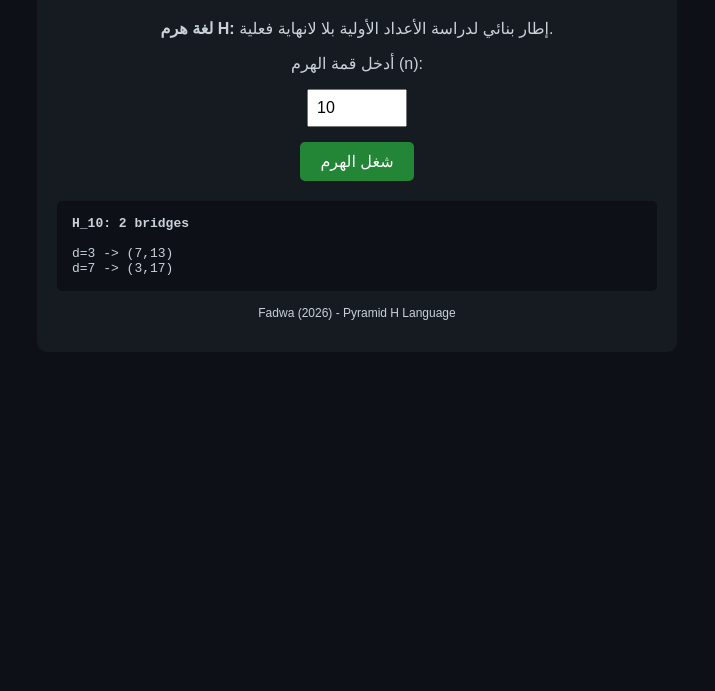
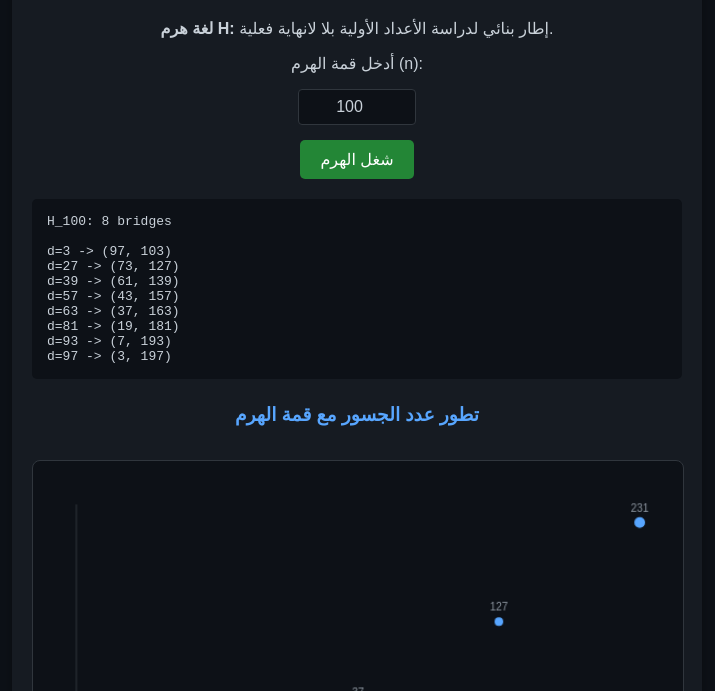
Before and after one commit to lusi250285-coder/Omega-h, a plain HTML site: page index.html in a window 1280 px wide. Both pictures are taken after a click on the button "شغل الهرم". Shown: the part 109-800 px from the top of the page, without its empty margins (283-998 px from the left). Drawn offline with Linux system fonts and the light colour scheme.

Commit message:
Enhance UI with new styles and chart integration
Updated styles and added new elements for better UI and functionality.

```diff
--- a/index.html
+++ b/index.html
@@ -6,10 +6,12 @@
 <title>Pyramid H Language</title>
 <style>
 body{font-family:Arial;background:#0d1117;color:#c9d1d9;text-align:center;padding:20px}
-.container{max-width:600px;margin:auto;background:#161b22;padding:20px;border-radius:10px}
+.container{max-width:650px;margin:auto;background:#161b22;padding:20px;border-radius:10px;box-shadow:0 4px 12px rgba(0,0,0,0.3)}
 h1{color:#58a6ff}
 button{background:#238636;color:white;border:none;padding:10px 20px;font-size:16px;border-radius:5px;cursor:pointer;margin-top:15px}
-#results{margin-top:20px;text-align:left;background:#0d1117;padding:15px;border-radius:5px;font-family:monospace}
+button:hover{background:#2ea043}
+#results{margin-top:20px;text-align:left;background:#0d1117;padding:15px;border-radius:5px;font-family:monospace;white-space:pre-wrap;max-height:250px;overflow-y:auto}
+canvas{background:#0d1117;border-radius:8px;margin-top:15px;width:100%;border:1px solid #30363d}
 </style>
 </head>
 <body>
@@ -17,32 +19,121 @@ button{background:#238636;color:white;border:none;padding:10px 20px;font-size:16
 <h1>Pyramid H Language</h1>
 <p><strong>لغة هرم H:</strong> إطار بنائي لدراسة الأعداد الأولية بلا لانهاية فعلية.</p>
 <p>أدخل قمة الهرم (n):</p>
-<input type="number" id="apexInput" value="10" min="2" max="1000" style="padding:8px;font-size:16px;width:80px">
+<input type="number" id="apexInput" value="100" min="2" max="10000" style="padding:8px;font-size:16px;width:100px;background:#0d1117;color:#c9d1d9;border:1px solid #30363d;border-radius:4px;text-align:center">
 <br>
 <button onclick="runSimulation()">شغل الهرم</button>
 <div id="results">اضغط على الزر لعرض النتائج...</div>
-<p style="font-size:12px;margin-top:15px">Fadwa (2026) - Pyramid H Language</p>
+
+<h3 style="color:#58a6ff;margin-top:25px">تطور عدد الجسور مع قمة الهرم</h3>
+<canvas id="chart" width="600" height="300"></canvas>
+<p style="font-size:12px;color:#8b949e">Fadwa (2026) - Pyramid H Language</p>
 </div>
+
 <script>
-function isPrime(num){
-if(num<2) return false;
-if(num===2) return true;
-if(num%2===0) return false;
-for(let i=3;i*i<=num;i+=2){ if(num%i===0) return false; }
-return true;
+function isPrime(num) {
+    if (num < 2) return false;
+    if (num === 2) return true;
+    if (num % 2 === 0) return false;
+    for (let i = 3; i <= Math.sqrt(num); i += 2) {
+        if (num % i === 0) return false;
+    }
+    return true;
 }
-function runSimulation(){
-let n=parseInt(document.getElementById('apexInput').value);
-let bridges=[];
-for(let d=0; d<n; d++){
-let p1=n-d; let p2=n+d;
-if(isPrime(p1) && isPrime(p2)){ bridges.push({d:d,p1:p1,p2:p2}); }
+
+function runSimulation() {
+    const n = parseInt(document.getElementById('apexInput').value);
+    if (isNaN(n) || n < 2) {
+        alert('المرجو إدخال عدد صحيح أكبر من أو يساوي 2');
+        return;
+    }
+
+    let bridges = [];
+    for (let d = 0; d < n; d++) {
+        let p1 = n - d;
+        let p2 = n + d;
+        if (isPrime(p1) && isPrime(p2)) {
+            bridges.push({ d, p1, p2 });
+        }
+    }
+
+    let resDiv = document.getElementById('results');
+    let output = `H_${n}: ${bridges.length} bridges\n\n`;
+
+    // عرض عينة من الجسور لتفادي ملء الشاشة إذا كان العدد كبيراً
+    let displayBridges = bridges.length > 15 ? bridges.slice(0, 15) : bridges;
+    displayBridges.forEach(b => {
+        output += `d=${b.d} -> (${b.p1}, ${b.p2})\n`;
+    });
+
+    if (bridges.length > 15) {
+        output += `\n... (تم إخفاء بقية الجسور للاختصار، الإجمالي: ${bridges.length})`;
+    }
+
+    resDiv.innerText = output;
 }
-let html="<b>H_"+n+": "+bridges.length+" bridges</b><br><br>";
-bridges.forEach(b=>{ html+="d="+b.d+" -> ("+b.p1+","+b.p2+")<br>"; });
-if(bridges.length===0) html+="No bridges found";
-document.getElementById('results').innerHTML=html;
-}
+
+// رسم البيان التجريبي التبادلي بناءً على النتائج الموثقة
+window.onload = function() {
+    const canvas = document.getElementById('chart');
+    const ctx = canvas.getContext('2d');
+
+    // البيانات الموثقة للنطاقات
+    const data = [
+        { n: 10, bridges: 2 },
+        { n: 100, bridges: 8 },
+        { n: 1000, bridges: 37 },
+        { n: 5000, bridges: 127 },
+        { n: 10000, bridges: 231 }
+    ];
+
+    ctx.clearRect(0, 0, canvas.width, canvas.height);
+
+    let padding = 40;
+    let width = canvas.width - padding * 2;
+    let height = canvas.height - padding * 2;
+
+    let maxBridges = 250; // سقف الرسم البياني
+
+    // رسم المحاور
+    ctx.strokeStyle = '#30363d';
+    ctx.lineWidth = 1;
+    ctx.beginPath();
+    ctx.moveTo(padding, padding);
+    ctx.lineTo(padding, canvas.height - padding);
+    ctx.lineTo(canvas.width - padding, canvas.height - padding);
+    ctx.stroke();
+
+    // رسم النقاط والخطوط البيانية
+    ctx.strokeStyle = '#58a6ff';
+    ctx.fillStyle = '#238636';
+    ctx.lineWidth = 2;
+    ctx.beginPath();
+
+    data.forEach((item, index) => {
+        let x = padding + (index / (data.length - 1)) * width;
+        let y = (canvas.height - padding) - (item.bridges / maxBridges) * height;
+
+        if (index === 0) ctx.moveTo(x, y);
+        else ctx.lineTo(x, y);
+
+        // رسم الدوائر عند كل نقطة قمة
+        ctx.save();
+        ctx.fillStyle = '#58a6ff';
+        ctx.beginPath();
+        ctx.arc(x, y, 4, 0, Math.PI * 2);
+        ctx.fill();
+        ctx.restore();
+
+        // كتابة نص النطاق أسفل المحور
+        ctx.fillStyle = '#8b949e';
+        ctx.font = '10px Arial';
+        ctx.textAlign = 'center';
+        ctx.fillText(`H_${item.n}`, x, canvas.height - padding + 15);
+        ctx.fillText(item.bridges, x, y - 10);
+    });
+
+    ctx.stroke();
+};
 </script>
 </body>
 </html>
```
